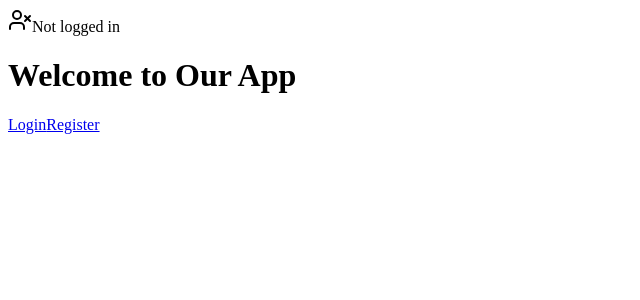
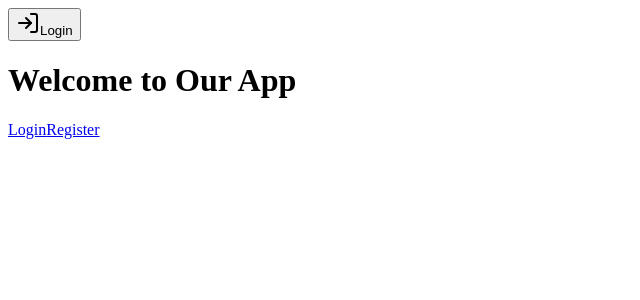
Before and after one commit to jacopo713/my-app, a Next.js app: page / in a window 1280 px wide. Shown: the top 300 px of the page, without its empty margins (0-640 px from the left). Built offline with nearby package versions, Linux system fonts and the light colour scheme; no server answers.

Commit message:
Update message

```diff
--- a/app/components/auth/AuthStatusIndicator.tsx
+++ b/app/components/auth/AuthStatusIndicator.tsx
@@ -1,17 +1,33 @@
-// app/components/auth/AuthStatusIndicator.tsx
 'use client';
 
 import React from 'react';
 import { useAuth } from '@/app/contexts/AuthContext';
-import { UserCheck, UserX } from 'lucide-react';
+import { UserCheck, UserX, LogOut, LogIn } from 'lucide-react';
+import { useRouter } from 'next/navigation';
+import { signOut } from 'firebase/auth';
+import { auth } from '@/app/lib/firebase';
 
 const AuthStatusIndicator: React.FC<AuthStatusProps> = ({ className = '' }) => {
   const { user, loading } = useAuth();
+  const router = useRouter();
+
+  const handleLogout = async () => {
+    try {
+      await signOut(auth);
+      router.push('/');
+    } catch (error) {
+      console.error('Logout error:', error);
+    }
+  };
+
+  const handleLogin = () => {
+    router.push('/login');
+  };
 
   if (loading) {
     return (
       <div className={`absolute top-4 right-4 flex items-center gap-2 ${className}`}>
-        <span className="text-sm text-gray-600">Loading...</span>
+        <div className="text-sm text-gray-600 animate-pulse">Loading...</div>
       </div>
     );
   }
@@ -19,17 +35,21 @@ const AuthStatusIndicator: React.FC<AuthStatusProps> = ({ className = '' }) => {
   return (
     <div className={`absolute top-4 right-4 flex items-center gap-2 ${className}`}>
       {user ? (
-        <>
-          <UserCheck className="w-6 h-6 text-green-600" />
-          <span className="text-sm text-green-600">
-            {user.email ? `Logged in as ${user.email}` : 'Logged in'}
-          </span>
-        </>
+        <button
+          onClick={handleLogout}
+          className="flex items-center gap-2 px-4 py-2 text-sm font-medium text-red-600 bg-white border border-red-600 rounded-lg hover:bg-red-50 transition-colors duration-200"
+        >
+          <LogOut className="w-4 h-4" />
+          Logout
+        </button>
       ) : (
-        <>
-          <UserX className="w-6 h-6 text-red-600" />
-          <span className="text-sm text-red-600">Not logged in</span>
-        </>
+        <button
+          onClick={handleLogin}
+          className="flex items-center gap-2 px-4 py-2 text-sm font-medium text-green-600 bg-white border border-green-600 rounded-lg hover:bg-green-50 transition-colors duration-200"
+        >
+          <LogIn className="w-4 h-4" />
+          Login
+        </button>
       )}
     </div>
   );
```
